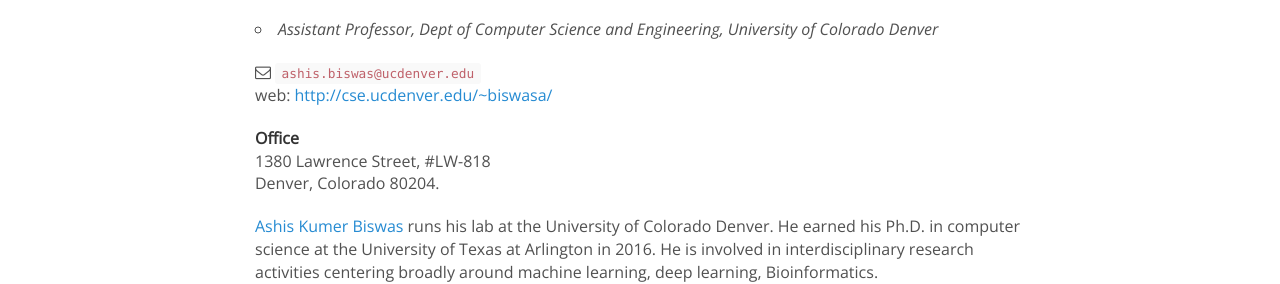
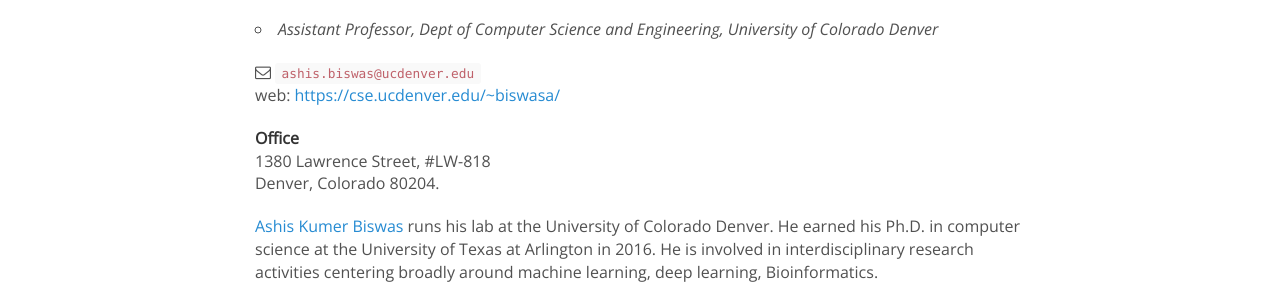
Before and after one commit to ashiskb/mllab, a Jekyll site: the page built from _people/ashis_biswas.md, in a window 1280 px wide. Shown: the part 444-728 px from the top of the page. Built offline with Jekyll 4.4.1, drawn with Linux system fonts in a browser that asks for light colours; nearby versions of some CDN libraries; comment, search, counter and statistics services are not loaded; some of the changed lines change nothing that is shown.

Commit message:
minor edit in ashis_biswas.md

```diff
--- a/_people/ashis_biswas.md
+++ b/_people/ashis_biswas.md
@@ -10,11 +10,11 @@
 - _Assistant Professor, Dept of Computer Science and Engineering, University of Colorado Denver_<br>
 
 <i class="fa fa-envelope-o"></i> `ashis.biswas@ucdenver.edu`<br>
-web: [http://cse.ucdenver.edu/~biswasa/](http://cse.ucdenver.edu/~biswasa/)<br>
+web: [https://cse.ucdenver.edu/~biswasa/](https://cse.ucdenver.edu/~biswasa/)<br>
 
 **Office**<br>
 1380 Lawrence Street, #LW-818 <br>
 Denver, Colorado 80204.
 
-[Ashis Kumer Biswas](http://cse.ucdenver.edu/~biswasa/) runs his lab at the University of Colorado Denver.
+[Ashis Kumer Biswas](https://cse.ucdenver.edu/~biswasa/) runs his lab at the University of Colorado Denver.
 He earned his Ph.D. in computer science at the University of Texas at Arlington in 2016.  He is involved in interdisciplinary research activities centering broadly around machine learning, deep learning, Bioinformatics.
```
